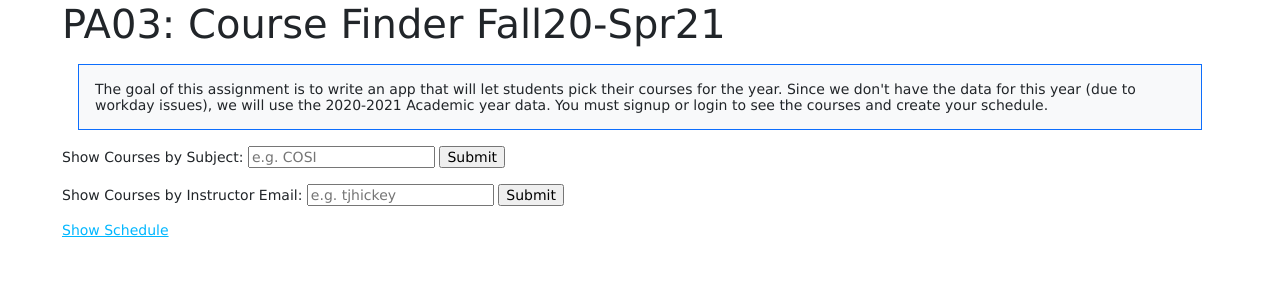
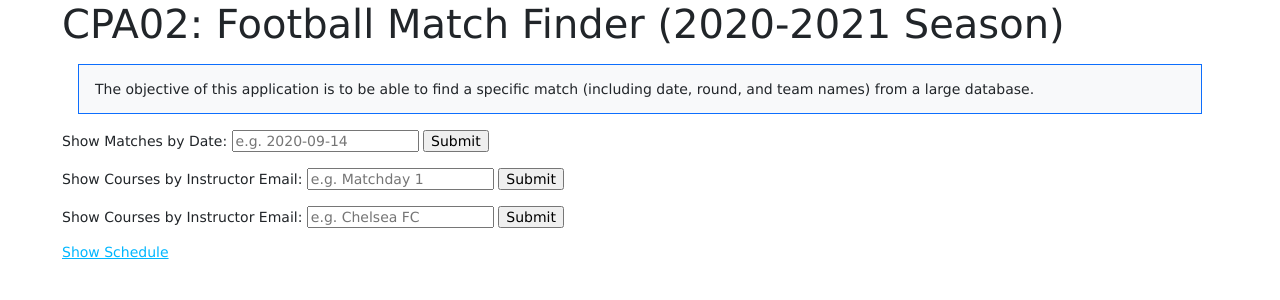
Before and after one commit to amandacao/cs103a-cpa02, a Node server app: page / in a window 1280 px wide. Shown: the part 100-400 px from the top of the page. Run offline with Node 20, Linux system fonts and the light colour scheme; some libraries are stand-ins or nearby versions.

Commit message:
added to index view

```diff
--- a/views/index.ejs
+++ b/views/index.ejs
@@ -1,30 +1,33 @@
 
 
     <div class="jumbotron">
-        <h1>PA03: Course Finder Fall20-Spr21 </h1>
+        <h1>CPA02: Football Match Finder (2020-2021 Season) </h1>
         <p></p>
     </div>
 
     <p class="p-3 m-3 border border-primary bg-light">
-        The goal of this assignment is to write an app that will let
-        students pick their courses for the year. Since we don't have
-        the data for this year (due to workday issues), we will use the
-        2020-2021 Academic year data. You must signup or login to see
-        the courses and create your schedule.
+        The objective of this application is to be able to find a specific match (including date, round, and team names) from a large database.
     </p>
 
-    <% if (true || loggedIn) {%>
-        <form method="post" action="/courses/bySubject">
-            Show Courses by Subject:
-              <input type="text" name="subject"
-                     placeholder="e.g. COSI">
+    <% if (true) {%>
+        <form method="post" action="/football/byDate">
+            Show Matches by Date:
+            <input type="text" name="date"
+                   placeholder="e.g. 2020-09-14">
+          <input type="submit">
+        </form>
+        <br>
+        <form method="post" action="/football/byRound">
+            Show Courses by Instructor Email:
+            <input type="text" name="round"
+                   placeholder="e.g. Matchday 1">
             <input type="submit">
         </form>
         <br>
-        <form method="post" action="/courses/byInst">
+        <form method="post" action="/football/byteam">
             Show Courses by Instructor Email:
-            <input type="text" name="email"
-                   placeholder="e.g. tjhickey">
+            <input type="text" name="team1"
+                   placeholder="e.g. Chelsea FC">
             <input type="submit">
         </form>
         <br>
```
